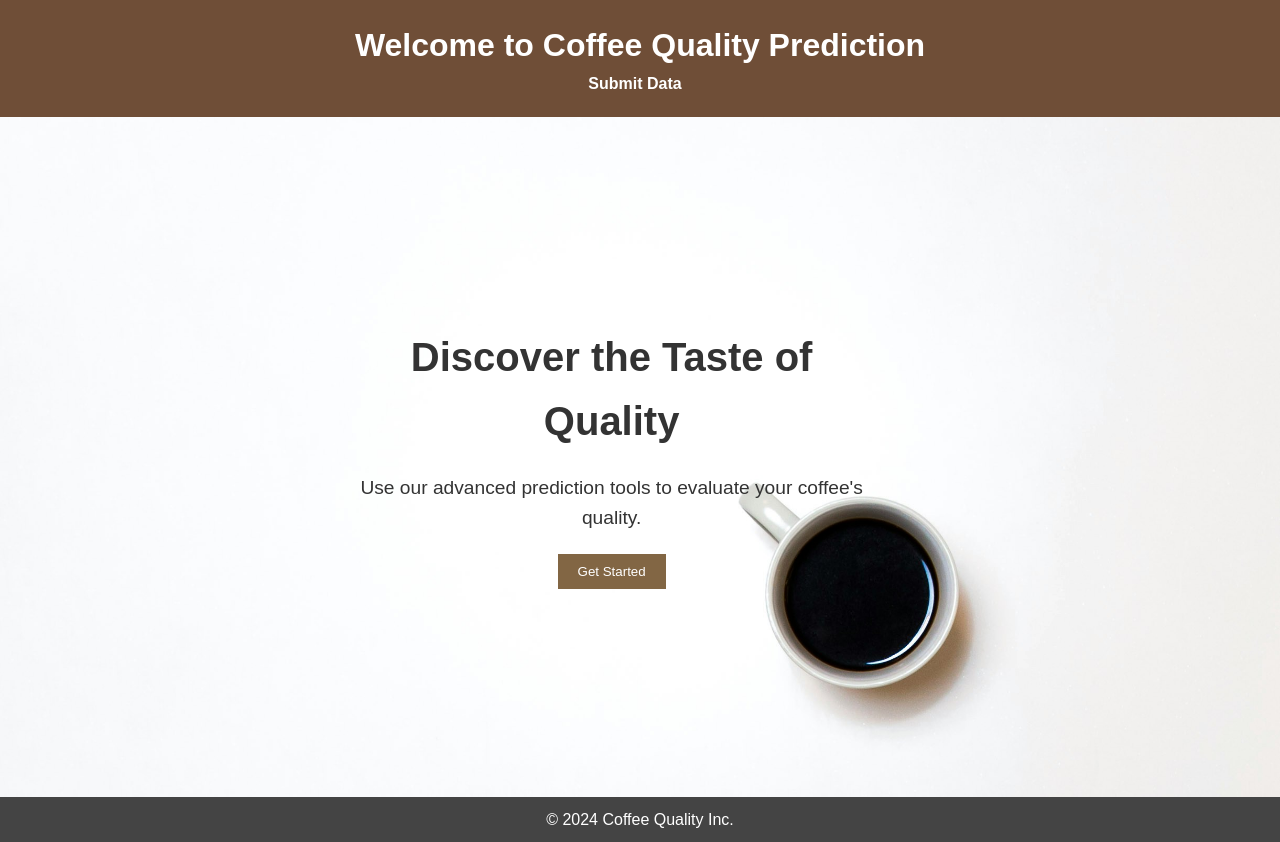
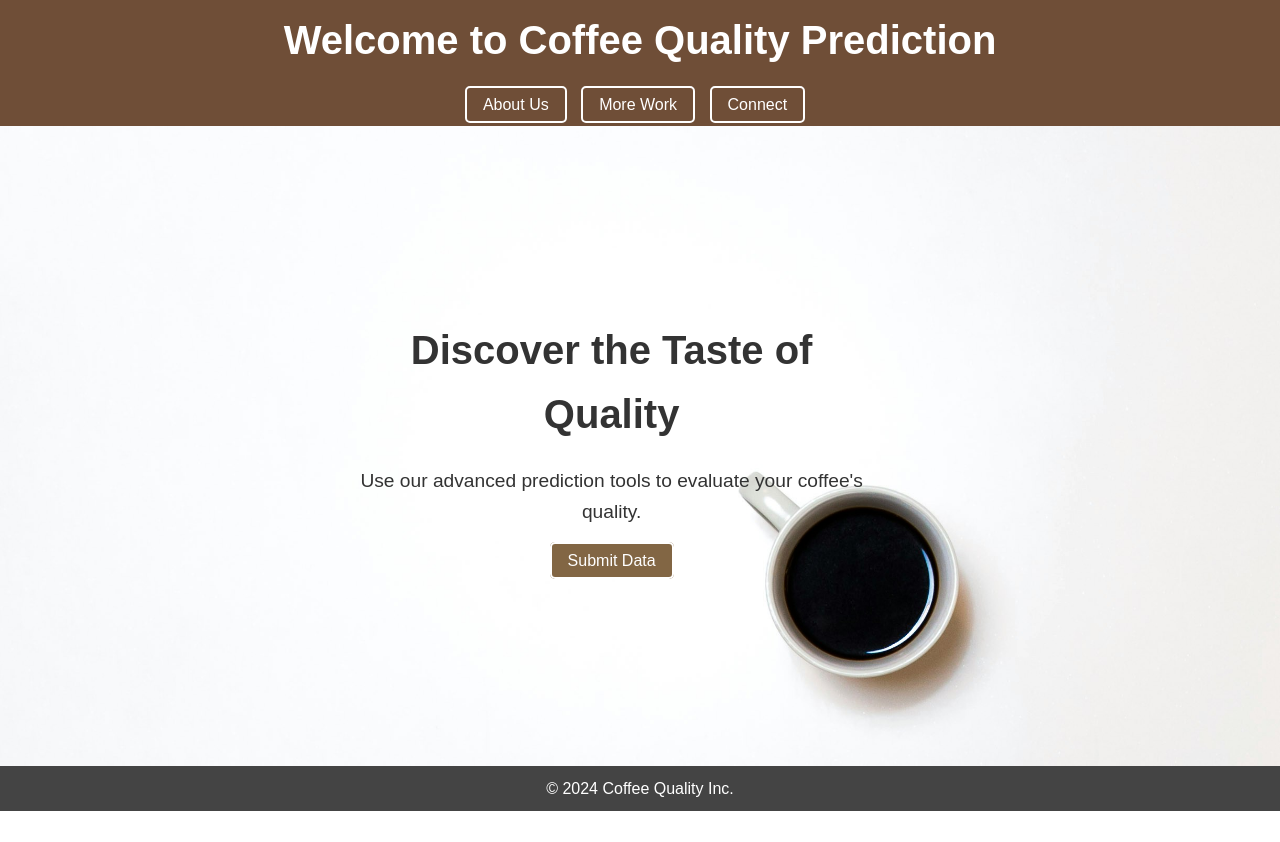
Before and after one commit to abhiiiman/Coffee-Quality_Prediction, a Flask app: page / in a window 1280 px wide. After the commit the page ends 811 px from the top, so only its background shows below. Run offline with Flask 3, Linux system fonts and the light colour scheme.

Commit message:
final fix for css

```diff
--- a/static/css/styles.css
+++ b/static/css/styles.css
@@ -8,15 +8,15 @@
 
 body, html {
     width: 100%;
-    height: 100%;
+    height: 100vh;
     color: #333;
     line-height: 1.6;
 }
 
-header {
+header, footer {
     background: #6f4e37;
     color: #fff;
-    padding: 20px 10%;
+    padding: 8px 10%;
     text-align: center;
 }
 
@@ -35,41 +35,94 @@ nav ul li a {
     font-weight: bold;
 }
 
-main {
-    height: calc(100vh - 120px); /* Adjusted for header and footer */
-    display: flex;
-    justify-content: center;
-    align-items: center;
-background: url('../Images/coffee-background.jpg') no-repeat center center/cover;
+.bgimg{
+    height: 100vh;
+    background: url('../images/coffee-background.jpg') no-repeat center center/cover;
 }
 
-.hero-content {
+.button {
+    padding: 8px 16px;
+    background-color: transparent;
+    color: white;
+    border: 2px solid white;
+    border-radius: 5px;
+    cursor: pointer;
+    transition: all 0.3s ease-out;
+}
+.button1 {
+    padding: 8px 16px;
+    background-color: #826644;
+    text-decoration: none;
+    color: white;
+    border: 2px solid white;
+    border-radius: 5px;
+    cursor: pointer;
+    transition: all 0.3s ease-out;
+}
+
+.button:hover {
+    background-color: white;
+    color: black;
+}
+.button1:hover {
+    background-color: transparent;
+    text-decoration: none;
+    border: 2px solid black;
+    color: black;
+}
+
+main ,.main  {
+    display: flex;
+    flex-direction: column;
+    align-items: center;
+    justify-content: center;
+}
+
+
+
+input[type="text"], input[type="number"], input[type="submit"] {
+    padding: 8px;
+    margin-top: 5px;
+    border: 1px solid #ccc;
+    border-radius: 4px;
+}
+
+input[type="submit"] {
+    background: #826644;
+    color: white;
+    cursor: pointer;
+    transition: background 0.3s ease;
+}
+
+input[type="submit"]:hover {
+    background: #a58365;
+}
+
+label {
+    font-weight: bold;
+    margin-top: 10px;
+}
+
+/* Backgrounds and content adjustment for specific pages */
+main {
+    height: calc(100vh - 160px); /* Adjusted for header and footer */
+    background: url('../images/coffee-background.jpg') no-repeat center center/cover;
+}
+
+.hero-content, form {
     text-align: center;
     max-width: 90%;
     animation: slideIn 2s ease-out;
 }
 
-.hero-content h2 {
+.hero-content h2, h1 {
     font-size: 2.5rem;
     margin-bottom: 20px;
 }
 
-.hero-content p {
+.hero-content p, label {
     font-size: 1.2rem;
     margin-bottom: 20px;
-}
-
-button {
-    padding: 10px 20px;
-    background: #826644;
-    color: white;
-    border: none;
-    cursor: pointer;
-    transition: background 0.3s ease;
-}
-
-button:hover {
-    background: #a58365;
 }
 
 footer {
--- a/templates/index.html
+++ b/templates/index.html
@@ -14,7 +14,9 @@
         <h1>Welcome to Coffee Quality Prediction</h1>
         <nav>
             <ul>
-                <li><a href="/submit">Submit Data</a></li>
+                <li class="button" >About Us</li>
+                <li class="button" >More Work</li>
+                <li class="button" >Connect</li>
             </ul>
         </nav>
     </header>
@@ -23,14 +25,14 @@
             <div class="hero-content">
                 <h2>Discover the Taste of Quality</h2>
                 <p>Use our advanced prediction tools to evaluate your coffee's quality.</p>
-                <button onclick="location.href='/submit';">Get Started</button>
+                <a class="button1" href="/submit">Submit Data</a>
             </div>
         </section>
     </main>
     <footer>
         <p>© 2024 Coffee Quality Inc.</p>
     </footer>
-    <script src="./script.js"></script>
+<script src="{{ url_for('static', filename='js/script.js') }}"></script>
 </body>
 
 </html>
```
Also changed, not shown: templates/submit.html (+15 -7 lines), static/js/script.js (renamed from static/script.js).
